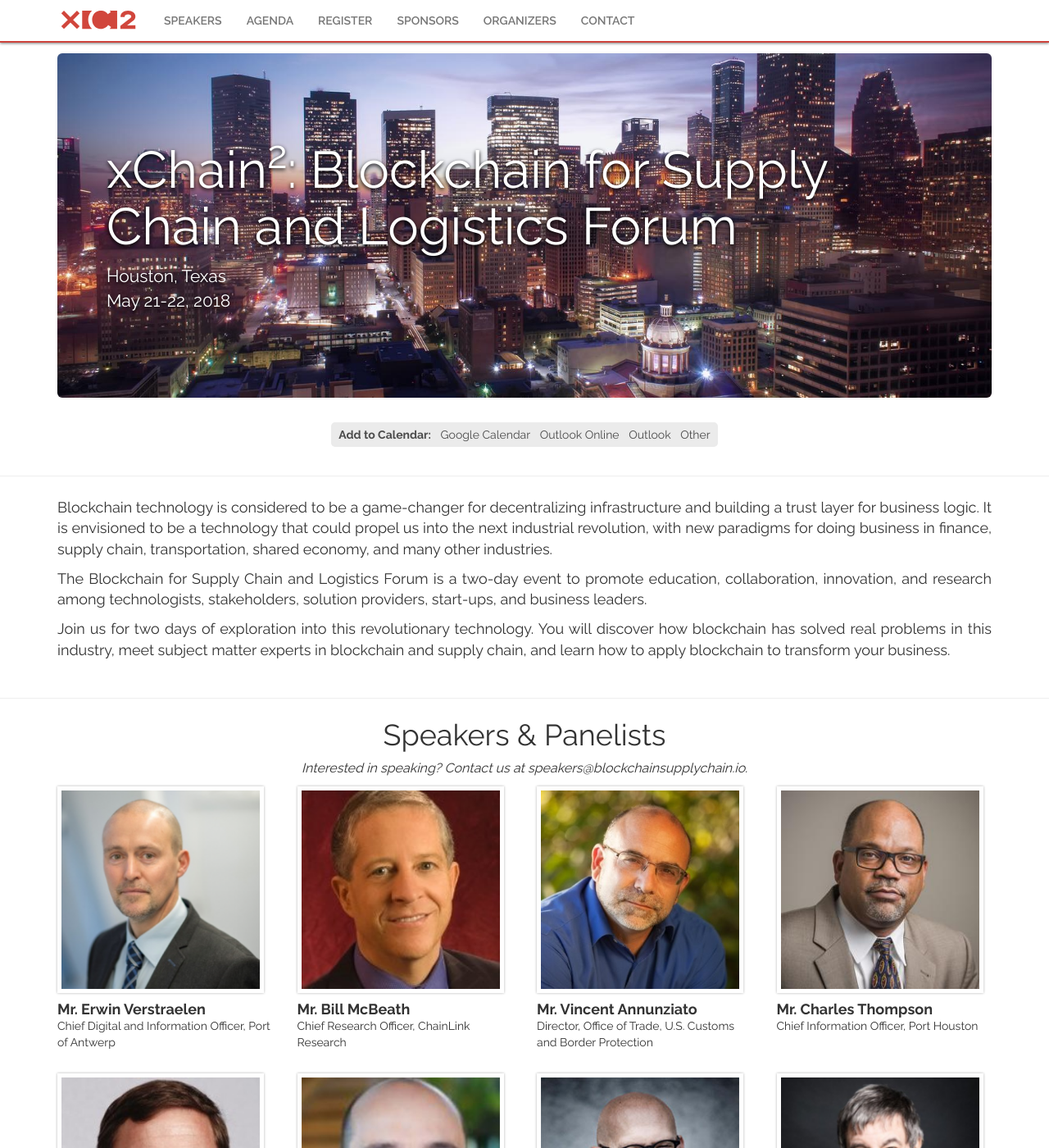
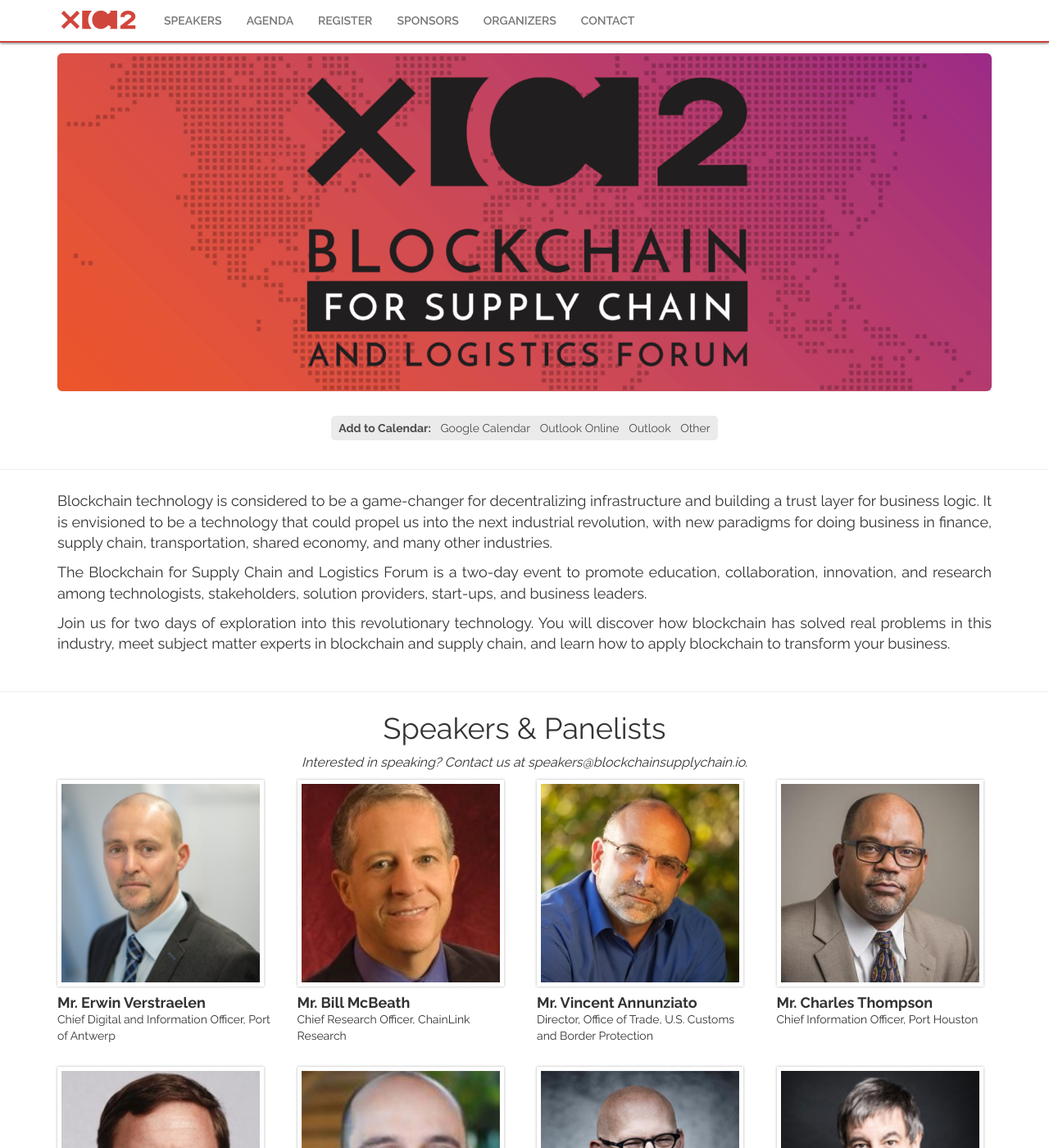
Before and after one commit to gnawalishyam/jekyll, a Jekyll site: the page built from index.html, in a window 1280 px wide and 1400 px high. Shown: the whole window at 82% size. Built offline with Jekyll 4.4.1, drawn with Linux system fonts in a browser that asks for light colours; some web fonts are replaced.

Commit message:
change in banner

```diff
--- a/_scss/base.scss
+++ b/_scss/base.scss
@@ -169,12 +169,13 @@
 #main {
 	#banner {
 		margin-top: 15px;
-		background-image: url('/res/Houston_KatieHaugland_CreativeCommons.jpg');
+		background-image: url('/res/banner1.png');
 		background-size: cover;
 		background-position-x: 50%;
-		background-position-y: 50%;
+		background-position-y: 40%;
 		background-attachment: scroll;
 		background-clip: border-box;
+		height: 412px;
 
 		h1, p {
 			color: white;
--- a/index.html
+++ b/index.html
@@ -6,9 +6,11 @@
 	<div id="banner" class="jumbotron">
 		<br>
 		<br>
+		<!--
 		<h1>xChain<sup>2</sup>: Blockchain for Supply Chain and Logistics Forum</h1>
-		<p>Houston, Texas<br>
+		 <p>Houston, Texas<br>
 			May 21-22, 2018</p>
+		-->
 		<br>
 		<br>
 	</div>
```
Also changed, not shown: res/banner.png (added), res/banner1.png (added), 1 other file.
